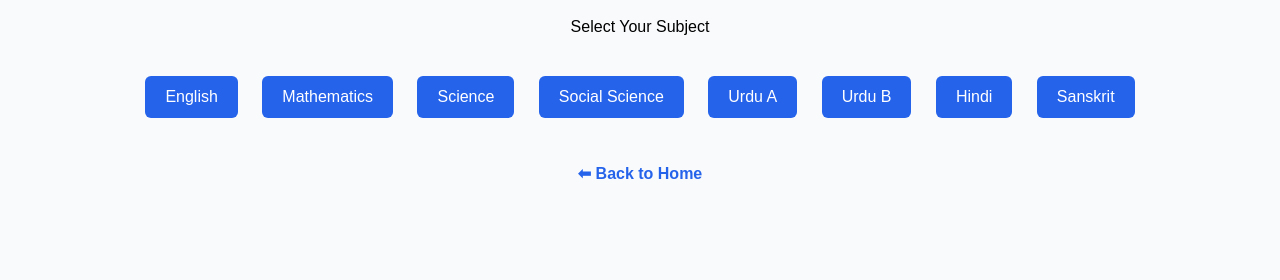
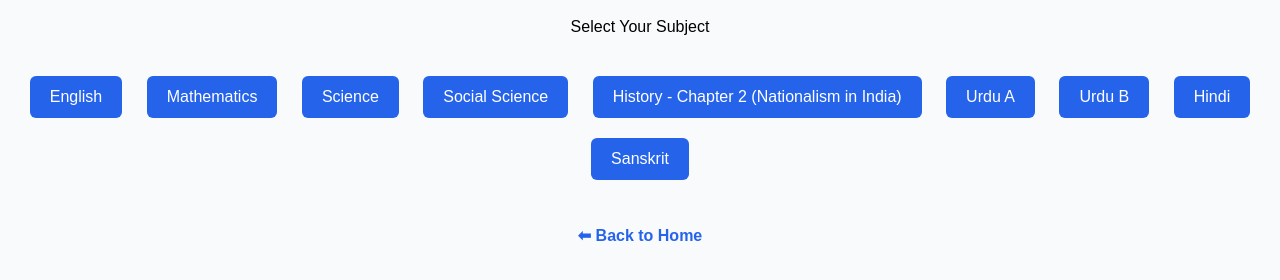
Before and after one commit to ozaifanwar28-collab/allishere, a plain HTML site: page class10.html in a window 1280 px wide. Shown: the part 80-360 px from the top of the page. Drawn offline with Linux system fonts and the light colour scheme.

Commit message:
Add button for History Chapter 2

```diff
--- a/class10.html
+++ b/class10.html
@@ -56,6 +56,9 @@ font-weight:bold;
   <button onclick="location.href='history10-ch1.html'">
 Social Science
 </button>
+  <button onclick="location.href='history10-ch2.html'">
+History - Chapter 2 (Nationalism in India)
+</button>
 <button>Urdu A</button>
 <button>Urdu B</button>
 <button>Hindi</button>
```
